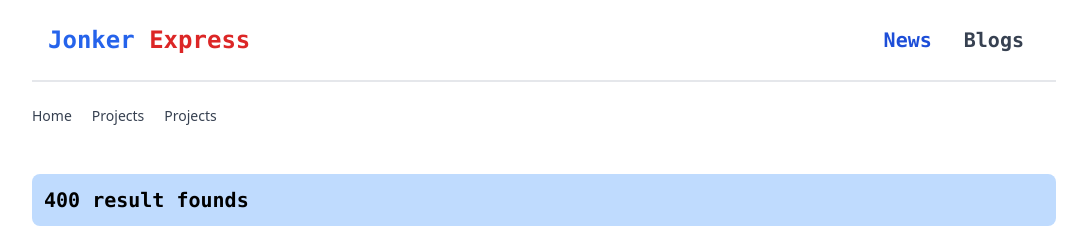
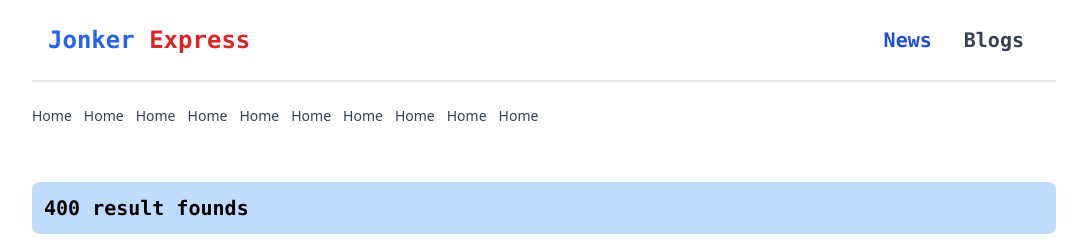
Before and after one commit to rejwan-ahamed/News-paper-website-with-vanilla-assignment-6-, a website: page index.html in a window 1280 px wide. Shown: the top 243 px of the page, without its empty margins (96-1183 px from the left). Drawn offline with nearby package versions, Linux system fonts and the light colour scheme.

Commit message:
main news body aded

```diff
--- a/index.html
+++ b/index.html
@@ -18,7 +18,7 @@
 
 <body>
 
-    <main class="px-4 2xl:px-32 xl:px-32 lg:px-32">
+    <main class="px-4 2xl:px-32 xl:px-32 lg:px-4">
         <!-- nav bar start here -->
         <section class="nav-main  ">
             <nav class="bg-white border-gray-200 px-2 sm:px-4 py-2.5 2xl:border-b-2 xl:border-b-2 lg:border-b-2 ">
@@ -65,25 +65,68 @@
         <section class="news-filter  mt-6">
 
             <nav class="flex" aria-label="Breadcrumb">
-                <ol class="inline-flex items-center space-x-1 md:space-x-3">
+                <ol class="inline-flex items-center space-x-1 md:space-x-3 flex-wrap">
                     <li class="inline-flex items-center">
                         <a href="#"
-                            class="inline-flex items-center text-sm font-medium text-gray-700 hover:text-gray-900 ">
+                            class="mb-2 inline-flex items-center text-sm font-medium text-gray-700 hover:text-gray-900 ">
                             Home
                         </a>
                     </li>
-                    <li>
-                        <div class="flex items-center">
+                    <li class="inline-flex items-center">
                         <a href="#"
-                                class="ml-1 text-sm font-medium text-gray-700 hover:text-gray-900 md:ml-2 ">Projects</a>
-                        </div>
+                            class="mb-2 inline-flex items-center text-sm font-medium text-gray-700 hover:text-gray-900 ">
+                            Home
+                        </a>
                     </li>
-                    <li>
-                        <div class="flex items-center">
+                    <li class="inline-flex items-center">
                         <a href="#"
-                                class="ml-1 text-sm font-medium text-gray-700 hover:text-gray-900 md:ml-2 ">Projects</a>
-                        </div>
+                            class="mb-2 inline-flex items-center text-sm font-medium text-gray-700 hover:text-gray-900 ">
+                            Home
+                        </a>
                     </li>
+                    <li class="inline-flex items-center">
+                        <a href="#"
+                            class="mb-2 inline-flex items-center text-sm font-medium text-gray-700 hover:text-gray-900 ">
+                            Home
+                        </a>
+                    </li>
+                    <li class="inline-flex items-center">
+                        <a href="#"
+                            class="mb-2 inline-flex items-center text-sm font-medium text-gray-700 hover:text-gray-900 ">
+                            Home
+                        </a>
+                    </li>
+                    <li class="inline-flex items-center">
+                        <a href="#"
+                            class="mb-2 inline-flex items-center text-sm font-medium text-gray-700 hover:text-gray-900 ">
+                            Home
+                        </a>
+                    </li>
+                    <li class="inline-flex items-center">
+                        <a href="#"
+                            class="mb-2 inline-flex items-center text-sm font-medium text-gray-700 hover:text-gray-900 ">
+                            Home
+                        </a>
+                    </li>
+                    <li class="inline-flex items-center">
+                        <a href="#"
+                            class="mb-2 inline-flex items-center text-sm font-medium text-gray-700 hover:text-gray-900 ">
+                            Home
+                        </a>
+                    </li>
+                    <li class="inline-flex items-center">
+                        <a href="#"
+                            class="mb-2 inline-flex items-center text-sm font-medium text-gray-700 hover:text-gray-900 ">
+                            Home
+                        </a>
+                    </li>
+                    <li class="inline-flex items-center">
+                        <a href="#"
+                            class="mb-2 inline-flex items-center text-sm font-medium text-gray-700 hover:text-gray-900 ">
+                            Home
+                        </a>
+                    </li>
+
                 </ol>
             </nav>
 
@@ -265,11 +308,6 @@
         <!-- news card end here -->
 
 
-
-
-
-
-
     </main>
 
     <!-- footer start here -->
```
Lines whose indentation alone changed are shown as unchanged.
